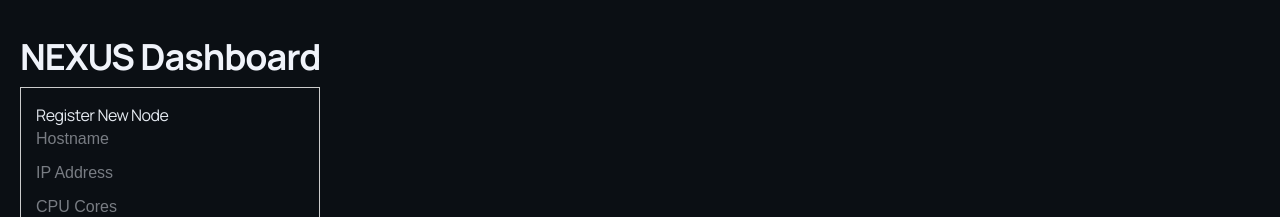
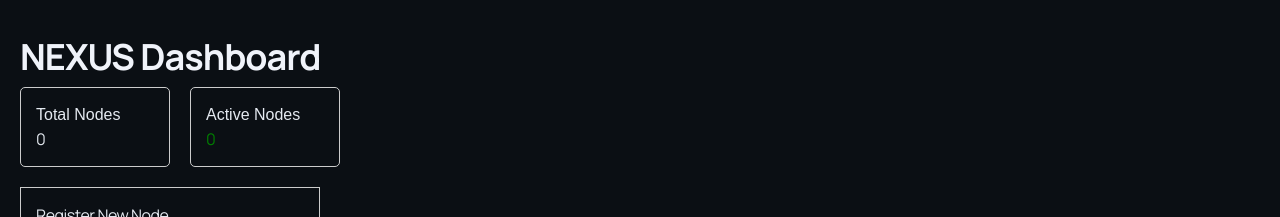
Before and after one commit to alwaysarya/NEXUS, a React (Vite) app in the folder web/apps/dashboard/: page / in a window 1280 px wide. Shown: the top 217 px of the page. Built offline with nearby package versions, Linux system fonts and the light colour scheme; no server answers.

Commit message:
feat: added dashboard metrics

```diff
--- a/web/apps/dashboard/src/App.tsx
+++ b/web/apps/dashboard/src/App.tsx
@@ -62,9 +62,23 @@ function App() {
     }).then(() => fetchNodes());
   };
 
+  const totalNodes = nodes.length;
+  const activeNodes = nodes.filter(n => n.status === 'active').length;
+
   return (
     <div style={{ padding: '20px', fontFamily: 'sans-serif' }}>
       <h1>NEXUS Dashboard</h1>
+
+      <div style={{ display: 'flex', gap: '20px', marginBottom: '20px' }}>
+        <div style={{ padding: '15px', border: '1px solid #ccc', borderRadius: '5px', width: '150px' }}>
+          <h4>Total Nodes</h4>
+          <h2>{totalNodes}</h2>
+        </div>
+        <div style={{ padding: '15px', border: '1px solid #ccc', borderRadius: '5px', width: '150px' }}>
+          <h4>Active Nodes</h4>
+          <h2 style={{ color: 'green' }}>{activeNodes}</h2>
+        </div>
+      </div>
 
       <div style={{ marginBottom: '20px', padding: '15px', border: '1px solid #ccc', width: '300px' }}>
         <h3>Register New Node</h3>
```
